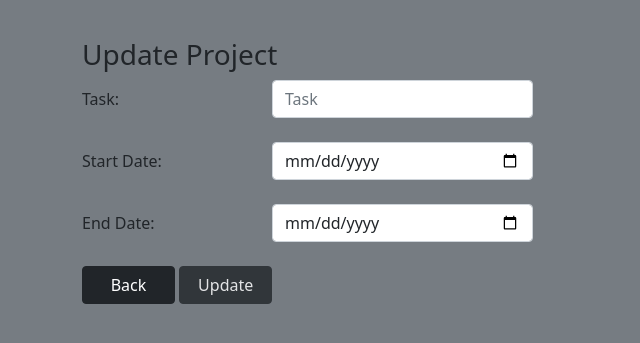
After one commit to amandasuzzanne/project-management-system, a PHP site: page /editTask.php?id=1 in a window 1280 px wide. The commit adds this page. Shown: the top 343 px of the page, without its empty margins (0-640 px from the left). Run offline with PHP 8.4, Linux system fonts and the light colour scheme; data that the repository does not hold is empty.

Commit message:
edit task option

```diff
--- /dev/null
+++ b/editTask.php
@@ -0,0 +1,94 @@
+<?php
+include('configuration.php'); // Using database connection file here
+
+$id = $_GET['id']; // get id through query string
+
+$query = mysqli_query($db,"SELECT * FROM task WHERE task_id = ".$id); // select query
+
+$data = mysqli_fetch_array($query); // fetch data
+
+if(isset($_POST['update'])) // when click on Update button
+{
+    $name = $_POST['name'];
+    $start_date = $_POST['start_date'];
+    $end_date = $_POST['end_date'];
+
+    $edit = mysqli_query($db,"UPDATE task SET name='$name', start_date='$start_date', end_date='$end_date' where project_id='$id'");
+
+    if($edit)
+    {
+      $db->close(); // Close connection
+        header("location:addProject.php"); // redirects to all projects page
+        exit;
+    }
+    else
+    {
+        echo mysqli_connect_error();
+    }
+
+}
+?>
+
+<!DOCTYPE html>
+<html>
+<head>
+<meta name="viewport" content="width=device-width, initial-scale=1">
+<link href="https://cdn.jsdelivr.net/npm/bootstrap@5.0.2/dist/css/bootstrap.min.css" rel="stylesheet" integrity="sha384-EVSTQN3/azprG1Anm3QDgpJLIm9Nao0Yz1ztcQTwFspd3yD65VohhpuuCOmLASjC" crossorigin="anonymous">
+<div class="container">
+<h3>Update Project</h3>
+
+<style>
+body{
+    background-color:#767c82;
+}
+
+.container{
+    margin-top:3%;
+}
+
+button, a:hover{
+    opacity: 0.8;
+}
+
+a{
+    display: inline-block;
+    padding: 8px 16px;
+    background-color: #212529;
+}
+</style>
+
+</head>
+<body>
+
+<script src="https://cdn.jsdelivr.net/npm/@popperjs/core@2.9.2/dist/umd/popper.min.js" integrity="sha384-IQsoLXl5PILFhosVNubq5LC7Qb9DXgDA9i+tQ8Zj3iwWAwPtgFTxbJ8NT4GN1R8p" crossorigin="anonymous"></script>
+<script src="https://cdn.jsdelivr.net/npm/bootstrap@5.0.2/dist/js/bootstrap.min.js" integrity="sha384-cVKIPhGWiC2Al4u+LWgxfKTRIcfu0JTxR+EQDz/bgldoEyl4H0zUF0QKbrJ0EcQF" crossorigin="anonymous"></script>
+
+</body>
+</html>
+
+<form method="POST">
+<div class="row mb-4">
+   <label for="inputName" class="col-sm-2 col-form-label">Task:</label>
+   <div class="col-sm-3">
+   <input type="text" class="form-control"  name="name" value="<?php echo $data['name'] ?>" placeholder="Task">
+   </div>
+</div>
+<div class="row mb-4">
+   <label for="inputStartDate" class="col-sm-2 col-form-label">Start Date:</label>
+   <div class="col-sm-3">
+   <input type="date" class="form-control" name="start_date" value="<?php echo $data['start_date'] ?>" placeholder="Start Date">
+   </div>
+</div>
+<div class="row mb-4">
+   <label for="inputEndDate" class="col-sm-2 col-form-label">End Date:</label>
+   <div class="col-sm-3">
+   <input type="date" class="form-control" name="end_date" value="<?php echo $data['end_date'] ?>" placeholder="End Date">
+   </div>
+</div>
+<a href="addTask.php" class="btn btn-dark col-sm-1">Back</a>
+<button type="submit" class="btn btn-dark col-sm-1" name="update">Update</button>
+</form>
+
+</div>
+<script src="https://cdn.jsdelivr.net/npm/@popperjs/core@2.9.2/dist/umd/popper.min.js" integrity="sha384-IQsoLXl5PILFhosVNubq5LC7Qb9DXgDA9i+tQ8Zj3iwWAwPtgFTxbJ8NT4GN1R8p" crossorigin="anonymous"></script>
+<script src="https://cdn.jsdelivr.net/npm/bootstrap@5.0.2/dist/js/bootstrap.min.js" integrity="sha384-cVKIPhGWiC2Al4u+LWgxfKTRIcfu0JTxR+EQDz/bgldoEyl4H0zUF0QKbrJ0EcQF" crossorigin="anonymous"></script>
```
Also changed, not shown: addTask.php (+3 -5 lines).
